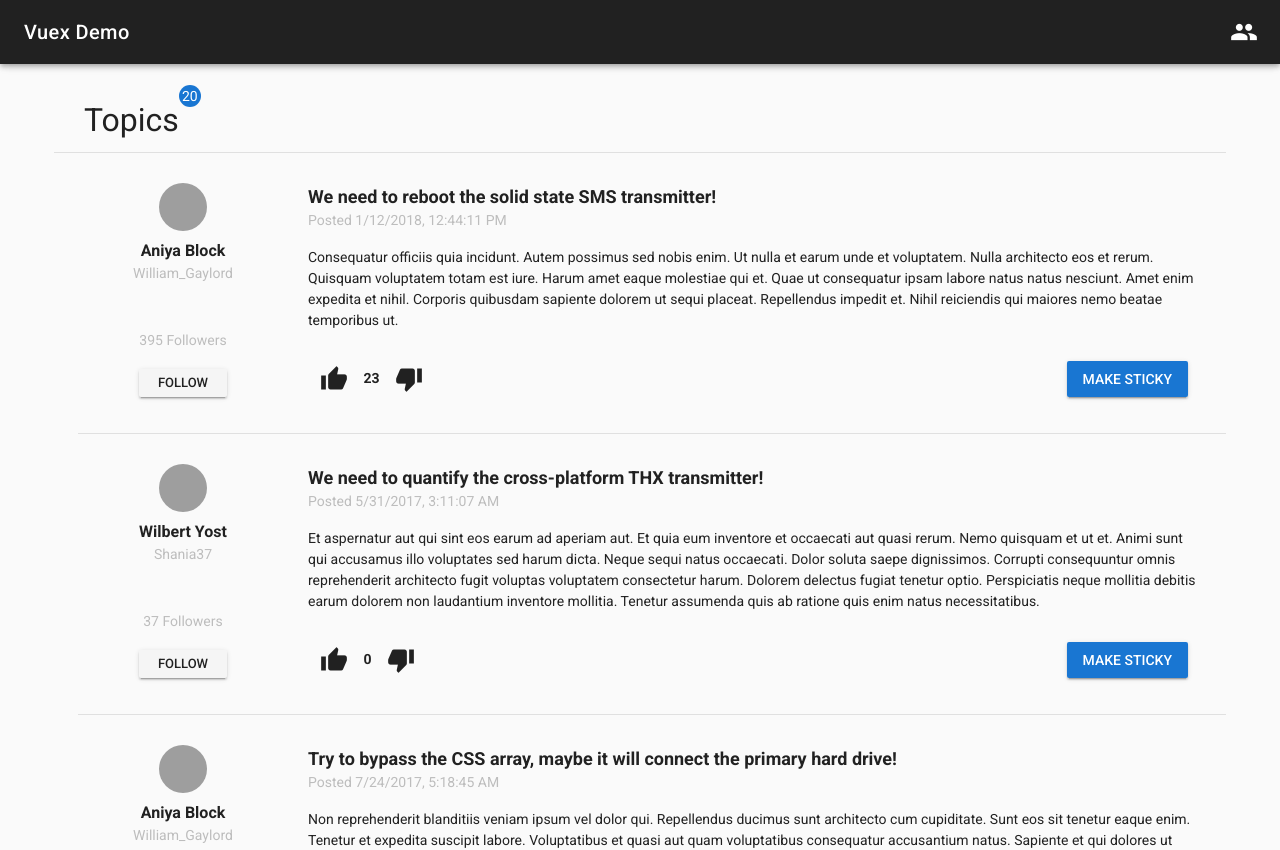
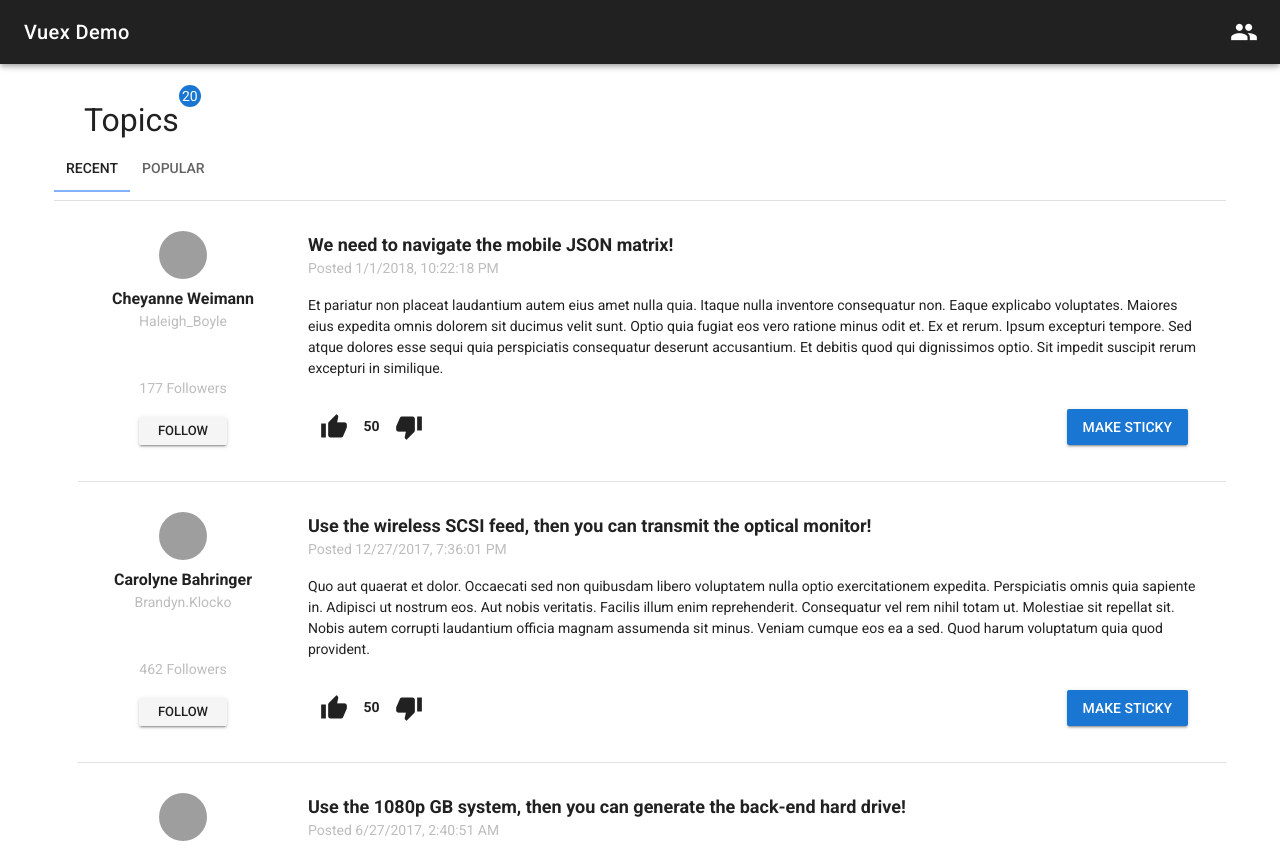
Before and after one commit to jordant0/vuex-demo, a Vue app: page / in a window 1280 px wide. Shown: the top 850 px of the page. Built offline with nearby package versions, Linux system fonts and the light colour scheme; grey boxes are pictures that could not be loaded.

Commit message:
Add topic sorting

```diff
--- a/src/App.vue
+++ b/src/App.vue
@@ -40,3 +40,9 @@ export default {
   }),
 }
 </script>
+
+<style>
+  .container {
+    background-color: white;
+  }
+</style>
--- a/src/components/TopicDisplay.vue
+++ b/src/components/TopicDisplay.vue
@@ -1,6 +1,7 @@
 <script>
   import { mapGetters, mapMutations } from 'vuex';
   import TopicList from '@/components/TopicList';
+  import TopicSort from '@/components/TopicSort';
 
   export default {
     name: 'TopicDisplay',
@@ -13,6 +14,13 @@
 
     components: {
       TopicList,
+      TopicSort,
+    },
+
+    data() {
+      return {
+        sort: '0',
+      }
     },
 
     computed: {
@@ -25,6 +33,10 @@
 
       currentPage() {
         return this.$store.state.page;
+      },
+
+      sortedTopicList() {
+        return this.currentPageTopics(this.sort);
       },
     },
 
@@ -44,15 +56,20 @@
       class='topic-list--sticky'
     />
 
-    <h2 class='topic-list_header'>
+    <div class='topic-list_header'>
       <v-badge right>
         <span slot="badge">{{ nonStickiedTopic.length }}</span>
         Topics
       </v-badge>
-    </h2>
+
+      <v-tabs class='topic-list_sort' @input='sort = $event'>
+        <v-tab>Recent</v-tab>
+        <v-tab>Popular</v-tab>
+      </v-tabs>
+    </div>
 
     <topic-list
-      :topics='currentPageTopics'
+      :topics='sortedTopicList'
       :stickied='false'
       class='topic-list--regular'
     />
@@ -71,6 +88,7 @@
   }
 
   .topic-list_header {
+    position: relative;
     font-size: 32px;
     font-weight: 400;
     padding: 8px 30px;
@@ -81,6 +99,12 @@
     top: 0;
   }
 
+  .topic-list_sort {
+    position: absolute;
+    bottom: 0px;
+    right: 30px;
+  }
+
   .pagination {
     margin: 30px;
     display: flex;
--- /dev/null
+++ b/src/components/TopicSort.vue
@@ -0,0 +1,29 @@
+<script>
+  import { mapMutations } from 'vuex';
+
+  export default {
+    name: 'TopicSort',
+
+    methods: {
+      ...mapMutations([
+        'updateSort'
+      ]),
+    }
+  }
+</script>
+
+<template>
+  <v-tabs class='topic-list_sort' @input='updateSort'>
+    <v-tab>Recent</v-tab>
+    <v-tab>Popular</v-tab>
+  </v-tabs>
+</template>
+
+<style scoped>
+
+  .topic-list_sort {
+    position: absolute;
+    bottom: 0px;
+    right: 30px;
+  }
+</style>
--- a/src/data/store.js
+++ b/src/data/store.js
@@ -31,21 +31,35 @@ export const store = new Vuex.Store({
       return Object.values(state.topics).filter(topic => !topic.sticky);
     },
 
-    currentPageTopics: (state, getters) => {
-      var start = (state.page - 1) * state.perPage,
-          end = start + state.perPage;
-
-      return getters.nonStickiedTopic.slice(start, end);
+    totalPages: (state, getters) => {
+      return Math.ceil(getters.nonStickiedTopic.length / state.perPage);
     },
 
-    totalPages: (state, getters) => {
-      return Math.ceil(getters.nonStickiedTopic.length / state.perPage);
+    currentPageTopics: (state, getters) => sort => {
+      var start = (state.page - 1) * state.perPage,
+          end = start + state.perPage,
+          topics = getters.nonStickiedTopic;
+
+      topics = topics.sort((topicA, topicB) => {
+        if(sort === '0') {
+          return new Date(topicB.createdAt) - new Date(topicA.createdAt);
+        }
+        else {
+          return topicB.points - topicA.points;
+        }
+      });
+
+      return topics.slice(start, end);
     },
   },
 
   mutations: {
     updatePage(state, page) {
       state.page = page;
+    },
+
+    updateSort(state, sort) {
+      state.sort = sort;
     },
 
     toggleSticky(state, id) {
```
